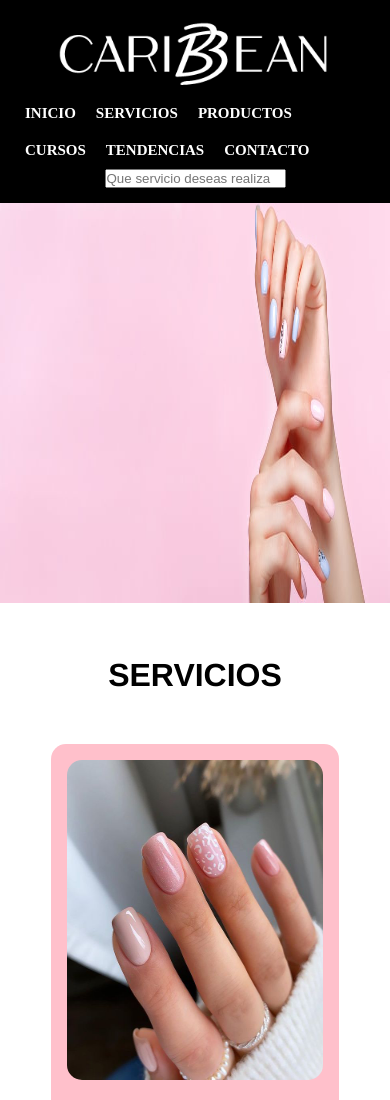
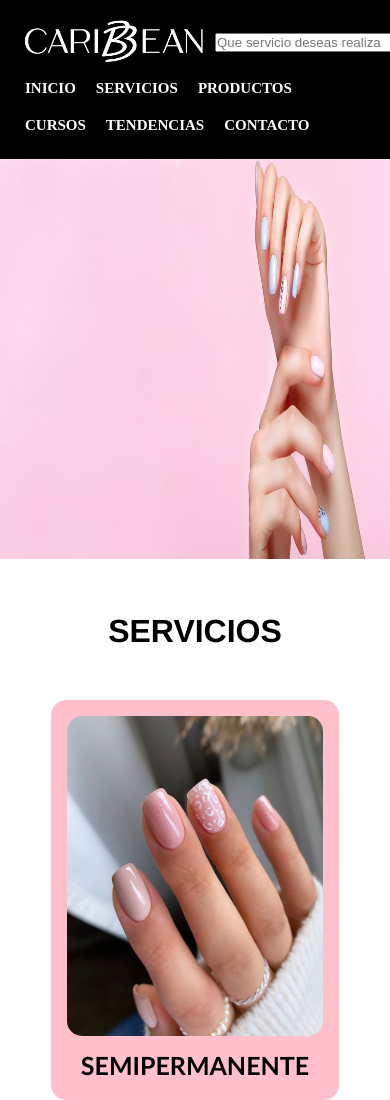
Before and after one commit to Abad0712/caribbean-github, a plain HTML site: page index.html in a window 390 px wide. Shown: the top 1100 px of the page. Drawn offline with Linux system fonts and the light colour scheme.

Commit message:
agregue media al nav bar para que en el responsive el buscador quede arriba

```diff
--- a/css/style.css
+++ b/css/style.css
@@ -32,6 +32,12 @@ header .navBar .listMenu{
     display: flex;
     flex-wrap: wrap;
     list-style: none;
+}
+
+header .navBar .listMenu__container {
+    display: flex;
+    flex-direction: row;
+    align-items: center;
 }
 
 header .navBar .listMenu .itemList a{
@@ -92,6 +98,7 @@ li{
 .busqueda{
     position: sticky;
     top: 0px;
+    margin-left: 30px;
 }
 
 main .titulosPrincipales{
@@ -235,3 +242,27 @@ footer .footer  .itemList a img{
         grid-template-columns: repeat(1,1fr);
     }
 }
+
+.navBar a img {
+    width: 200px;
+}
+
+.busqueda__mobile {
+    display: none;
+}
+
+@media (max-width: 825px) {
+    .busqueda {
+        display: none;
+    }
+    .logo__container {
+        width: 100%;
+        display: flex;
+        flex-direction: row;
+        justify-content: space-between;
+        align-items: center;
+    }
+    .busqueda__mobile {
+        display: block;
+    }
+}
--- a/index.html
+++ b/index.html
@@ -10,9 +10,15 @@
 <body>
     <header>
         <nav class="navBar">
+            <section class="logo__container">
                 <a href="./index.html">
                     <img src="./img/CARIBBEAN.png" alt="Logo Caribbean">
                 </a>
+                <form action="#" class="busqueda__mobile">
+                    <input type="search" placeholder="Que servicio deseas realizar" name="busqueda">
+                </form>
+            </section>
+            <section class="listMenu__container">
                 <ul class="listMenu">
                     <li class="itemList"><a href="./index.html">INICIO</a></li>
                     <li class="itemList"><a href="./pages/servicios.html">SERVICIOS</a></li>
@@ -24,6 +30,7 @@
                 <form action="#" class="busqueda">
                     <input type="search" placeholder="Que servicio deseas realizar" name="busqueda">
                 </form>
+            </section>
         </nav>
     </header>
 
```
Lines whose indentation alone changed are shown as unchanged.
